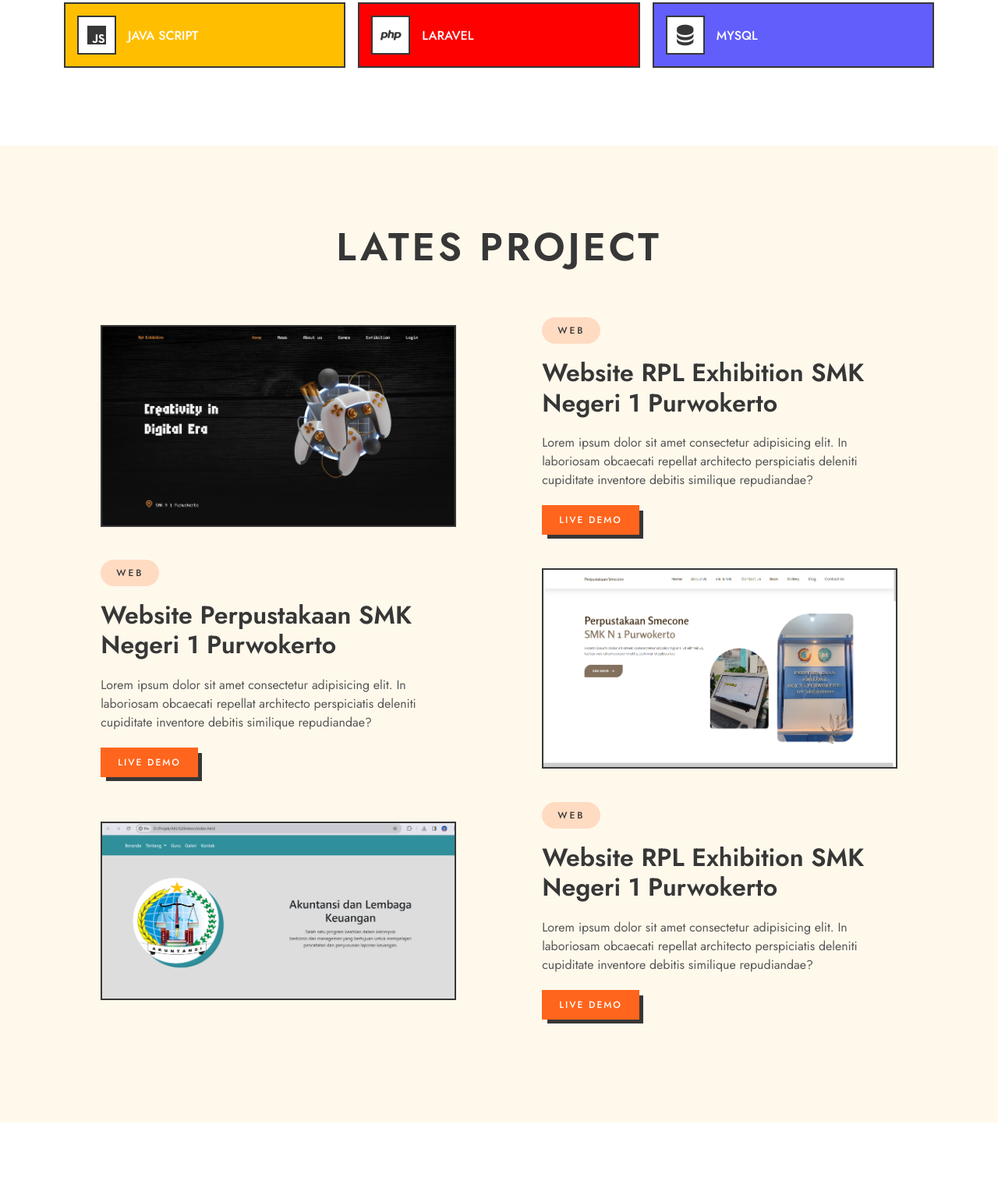
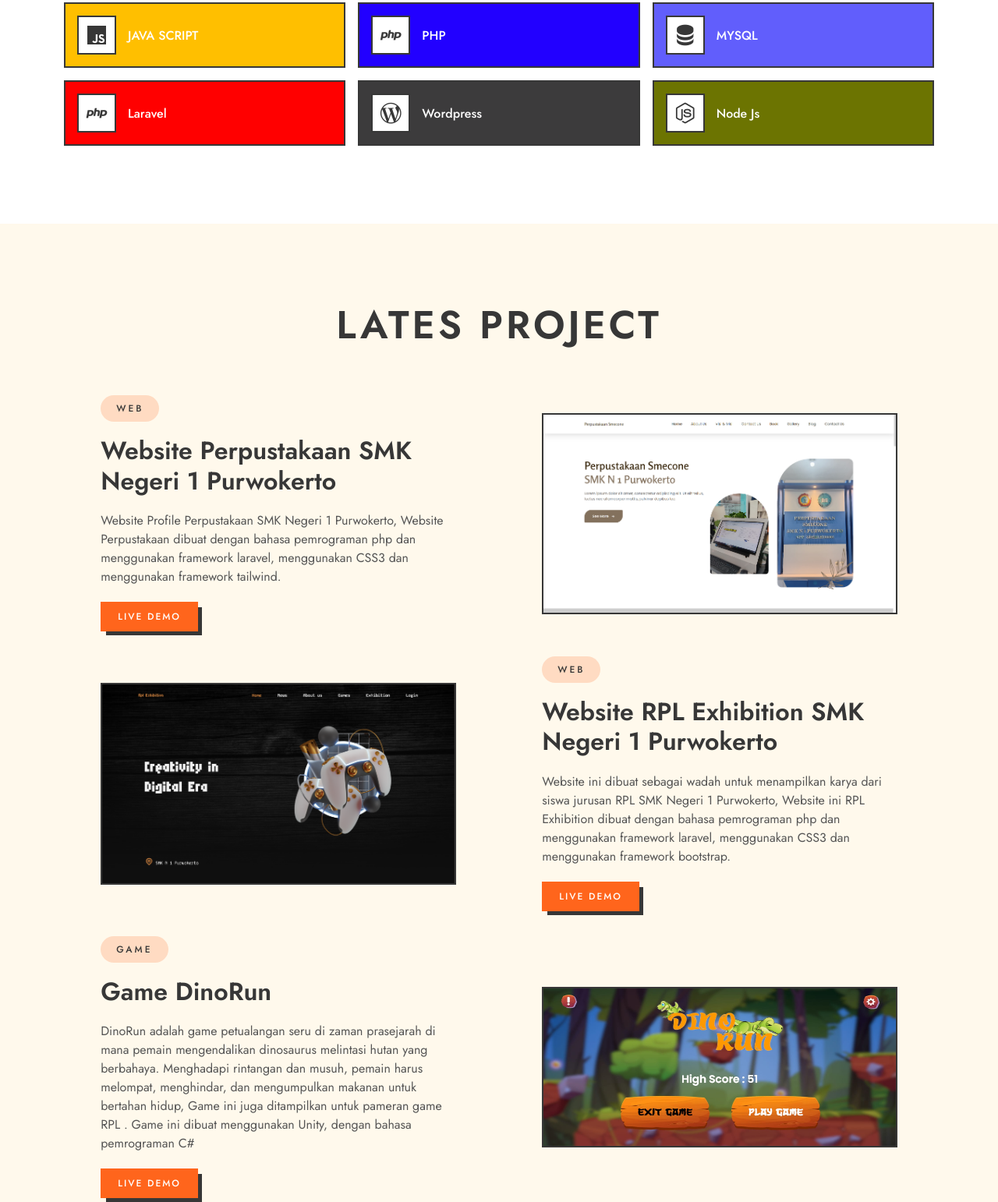
Before and after one commit to vindrayulian/AboutMe, a plain HTML site: page view/index.html in a window 1280 px wide. Shown: the part 2255-3797 px from the top of the page at 78% size. Before the commit the page ends 3695 px from the top, so only its background shows below. Drawn offline with nearby package versions, Linux system fonts and the light colour scheme.

Commit message:
new project

```diff
--- a/asset/css/content/main.css
+++ b/asset/css/content/main.css
@@ -494,11 +494,23 @@ main{
 }
 
 .bgs-5{
-    background-color: #FF0000;
+    background-color: #2200ff;
 }
 
 .bgs-6{
     background-color: #615EFC;
+}
+
+.bgs-7{
+    background-color: #FF0000;
+}
+
+.bgs-8{
+    background-color: #3c3b3c;
+}
+
+.bgs-9{
+    background-color: #6c7401;
 }
 
 .feature-box-small{
--- a/view/index.html
+++ b/view/index.html
@@ -46,7 +46,7 @@
 
                 <!-- button -->
                 <div class="ms-auto d-none d-lg-block">
-                    <a class="colored-btn" href="#contact">Contact Now</a>
+                    <a class="colored-btn" href="https://wa.me/6283104788904">Contact Now</a>
                 </div>
                 <!-- mobile menu -->
                 <button class="navbar-toggler collapsed" type="button" data-bs-toggle="collapse" data-bs-target="#navbar-collapse-toggle">
@@ -119,7 +119,7 @@
         </section>
 
         <!-- service -->
-        <section id="section" class="section bg-gray" style="background-image: url('../asset/img/content/bacground/bg-1.jpg'); background-repeat: no-repeat; background-size: cover;">
+        <section id="services" class="section bg-gray" style="background-image: url('../asset/img/content/bacground/bg-1.jpg'); background-repeat: no-repeat; background-size: cover;">
             <div class="container">
                 <div class="section-heading">
                     <h3>My Service</h3>
@@ -184,13 +184,31 @@
                                 <div class="col-6 col-md-4 col-lg-4">
                                     <div class="feature-box feature-box-small bgs-5">
                                         <div class="icon"><i class='bx bxl-php'></i></div>
-                                        <h6>LARAVEL</h6>
+                                        <h6>PHP</h6>
                                     </div>
                                 </div>
                                 <div class="col-6 col-md-4 col-lg-4">
                                     <div class="feature-box feature-box-small bgs-6">
                                         <div class="icon"><i class='bx bxs-data'></i></div>
                                         <h6>MYSQL</h6>
+                                    </div>
+                                </div>
+                                <div class="col-6 col-md-4 col-lg-4">
+                                    <div class="feature-box feature-box-small bgs-7">
+                                        <div class="icon"><i class='bx bxl-php'></i></div>
+                                        <h6>Laravel</h6>
+                                    </div>
+                                </div>
+                                <div class="col-6 col-md-4 col-lg-4">
+                                    <div class="feature-box feature-box-small bgs-8">
+                                        <div class="icon"><i class='bx bxl-wordpress'></i></div>
+                                        <h6>Wordpress</h6>
+                                    </div>
+                                </div>
+                                <div class="col-6 col-md-4 col-lg-4">
+                                    <div class="feature-box feature-box-small bgs-9">
+                                        <div class="icon"><i class='bx bxl-nodejs'></i></div>
+                                        <h6>Node Js</h6>
                                     </div>
                                 </div>
                             </div>
@@ -207,6 +225,21 @@
                     <h3>Lates Project</h3>
                 </div>
                 <div class="portofolio-box">
+                    <div class="row gx-3 gy-4 pb-3 mb-5 pb-lg-3 mb-lg-3 justify-content-around align-items-center flex-row-reverse">
+                        <div class="col-md-6 col-lg-5">
+                            <div class="portofolio-img">
+                                <img src="../asset/img/content/project/webperpustakaan.png" alt="">
+                            </div>
+                        </div>
+                        <div class="col-md-6 col-lg-5">
+                            <div class="portofolio-text">
+                                <span>Web</span>
+                                <h4>Website Perpustakaan SMK Negeri 1 Purwokerto</h4>
+                                <p>Website Profile Perpustakaan SMK Negeri 1 Purwokerto, Website Perpustakaan dibuat dengan bahasa pemrograman php dan menggunakan framework laravel, menggunakan CSS3 dan menggunakan framework tailwind.</p>
+                                <a href="#" class="colored-btn mt-1">Live Demo</a>
+                            </div>
+                        </div>
+                    </div>
                     <div class="row gx-3 gy-4 pb-3 mb-5 pb-lg-3 mb-lg-3 justify-content-around align-items-center">
                         <div class="col-md-6 col-lg-5">
                             <div class="portofolio-img">
@@ -217,7 +250,7 @@
                             <div class="portofolio-text">
                                 <span>Web</span>
                                 <h4>Website RPL Exhibition SMK Negeri 1 Purwokerto</h4>
-                                <p>Lorem ipsum dolor sit amet consectetur adipisicing elit. In laboriosam obcaecati repellat architecto perspiciatis deleniti cupiditate inventore debitis similique repudiandae?</p>
+                                <p>Website ini dibuat sebagai wadah untuk menampilkan karya dari siswa jurusan RPL SMK Negeri 1 Purwokerto, Website ini RPL Exhibition dibuat dengan bahasa pemrograman php dan menggunakan framework laravel, menggunakan CSS3 dan menggunakan framework bootstrap.</p>
                                 <a href="https://rplexhibition.smkn1purwokerto.sch.id" class="colored-btn mt-1">Live Demo</a>
                             </div>
                         </div>
@@ -225,30 +258,60 @@
                     <div class="row gx-3 gy-4 pb-3 mb-5 pb-lg-3 mb-lg-3 justify-content-around align-items-center flex-row-reverse">
                         <div class="col-md-6 col-lg-5">
                             <div class="portofolio-img">
-                                <img src="../asset/img/content/project/webperpustakaan.png" alt="">
+                                <img src="../asset/img/content/project/dinorun.jpeg" alt="">
                             </div>
                         </div>
                         <div class="col-md-6 col-lg-5">
                             <div class="portofolio-text">
-                                <span>Web</span>
-                                <h4>Website Perpustakaan SMK Negeri 1 Purwokerto</h4>
-                                <p>Lorem ipsum dolor sit amet consectetur adipisicing elit. In laboriosam obcaecati repellat architecto perspiciatis deleniti cupiditate inventore debitis similique repudiandae?</p>
-                                <a href="https://rplexhibition.smkn1purwokerto.sch.id" class="colored-btn mt-1">Live Demo</a>
+                                <span>Game</span>
+                                <h4>Game DinoRun</h4>
+                                <p>DinoRun adalah game petualangan seru di zaman prasejarah di mana pemain mengendalikan dinosaurus melintasi hutan yang berbahaya. Menghadapi rintangan dan musuh, pemain harus melompat, menghindar, dan mengumpulkan makanan untuk bertahan hidup, Game ini juga ditampilkan untuk pameran game RPL  . Game ini dibuat menggunakan Unity, dengan bahasa pemrograman C#</p>
+                                <a href="https://drive.google.com/file/d/1QDzNAtsaN63Ca4_9cYx6HrKj8VmGMf69/view?usp=drive_link" class="colored-btn mt-1">Live Demo</a>
                             </div>
                         </div>
                     </div>
                     <div class="row gx-3 gy-4 pb-3 mb-5 pb-lg-3 mb-lg-3 justify-content-around align-items-center">
                         <div class="col-md-6 col-lg-5">
                             <div class="portofolio-img">
-                                <img src="../asset/img/content/project/akl.png" alt="">
+                                <img src="../asset/img/content/project/apigateway.png" alt="">
+                            </div>
+                        </div>
+                        <div class="col-md-6 col-lg-5">
+                            <div class="portofolio-text">
+                                <span>API</span>
+                                <h4>API GATEWAY</h4>
+                                <p>Configurasi Api gateway dengan service-course, service-user, dengan bahasa pemrograman Java Script menggunakan express js dan dengan bahasa pemrograman PHP menggunakan framework Laravel.</p>
+                                <!-- <a href="https://drive.google.com/file/d/1QDzNAtsaN63Ca4_9cYx6HrKj8VmGMf69/view?usp=drive_link" class="colored-btn mt-1">Live Demo</a> -->
+                            </div>
+                        </div>
+                    </div>
+                    <div class="row gx-3 gy-4 pb-3 mb-5 pb-lg-3 mb-lg-3 justify-content-around align-items-center flex-row-reverse">
+                        <div class="col-md-6 col-lg-5">
+                            <div class="portofolio-img">
+                                <img src="../asset/img/content/project/webaplikasidataproduk.png" alt="">
                             </div>
                         </div>
                         <div class="col-md-6 col-lg-5">
                             <div class="portofolio-text">
                                 <span>Web</span>
-                                <h4>Website RPL Exhibition SMK Negeri 1 Purwokerto</h4>
-                                <p>Lorem ipsum dolor sit amet consectetur adipisicing elit. In laboriosam obcaecati repellat architecto perspiciatis deleniti cupiditate inventore debitis similique repudiandae?</p>
-                                <a href="https://rplexhibition.smkn1purwokerto.sch.id" class="colored-btn mt-1">Live Demo</a>
+                                <h4>Website Data Produk Toko</h4>
+                                <p>Website ini berguna untuk menambah data barang atau produk pada toko agar data lebih terstruktur. Website ini menggunakan bahasa pemrograman PHP dan framework Laravel serta menggunakan Tamplate adminLte.</p>
+                                <!-- <a href="https://rplexhibition.smkn1purwokerto.sch.id" class="colored-btn mt-1">Live Demo</a> -->
+                            </div>
+                        </div>
+                    </div>
+                    <div class="row gx-3 gy-4 pb-3 mb-5 pb-lg-3 mb-lg-3 justify-content-around align-items-center">
+                        <div class="col-md-6 col-lg-5">
+                            <div class="portofolio-img">
+                                <img src="../asset/img/content/project/webprofileakl.png" alt="">
+                            </div>
+                        </div>
+                        <div class="col-md-6 col-lg-5">
+                            <div class="portofolio-text">
+                                <span>Web</span>
+                                <h4>Website Profile Jurusan Akuntansi dan Keuangan lembaga</h4>
+                                <p>Website Profile Jurusan Akuntansi dan Keuangan Lembaga menampilkan isi dari jurusan AKL tersebut. Dibuat menggunakan HTML dan CSS</p>
+                                <a href="https://vindrayulian.github.io/jurusan_akl/" class="colored-btn mt-1">Live Demo</a>
                             </div>
                         </div>
                     </div>
```
Also changed, not shown: asset/img/content/project/apigateway.png (added), asset/img/content/project/webaplikasidataproduk.png (added), asset/img/content/project/webprofileakl.png (added), 1 other file.
